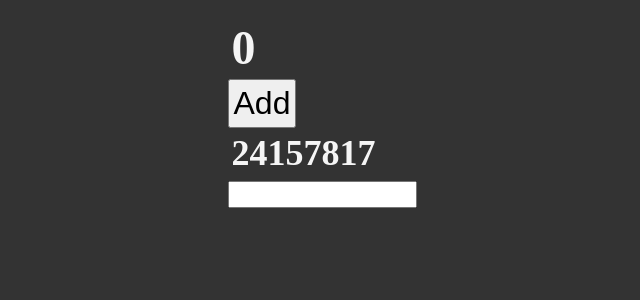
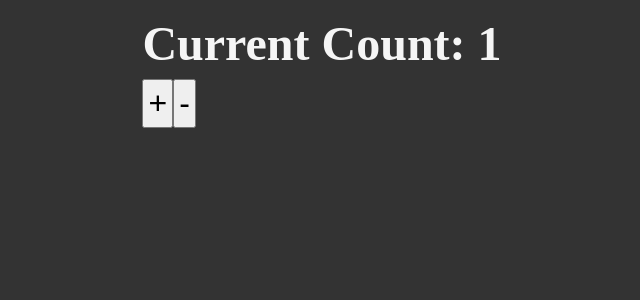
Before and after one commit to Buyaki01/hello-react-typescript, a React (Vite) app: page / in a window 1280 px wide. Shown: the top 300 px of the page, without its empty margins (318-958 px from the left). Built offline with nearby package versions, Linux system fonts and the light colour scheme.

Commit message:
Add a simple example of a counter component

```diff
--- a/src/App.tsx
+++ b/src/App.tsx
@@ -1,51 +1,10 @@
-import { useState, useEffect, useCallback, useMemo, useRef, MouseEvent, KeyboardEvent } from "react"
-
-interface User {
-  id: number,
-  username: string,
-}
-
-type fibFunc = (n: number) => number
-
-const fib: fibFunc = (n) => {
-  if (n < 2) return n
-  return fib(n - 1) + fib(n - 2)
-}
-
-const myNum: number = 37
+import { Counter } from "./Counter"
 
 function App() {
-  // const [count, setCount] = useState<User[]>([])
-  // const [count, setCount] = useState<User>({} as User) // You would only do this if you knew you were going to fill this state very quickly or it could cause some errors
-  const [count, setCount] = useState<number>(0)
-  const [users, setUsers] = useState<User[] | null>(null)
-
-  const inputRef = useRef<HTMLInputElement>(null) //we could have null! to explicitly tell TypeScript that you are aware that the initial value might be null, but you are asserting that it won't be null during the runtime of your code
-
-  // if (!inputRef.current) // typeof
-
-  console.log(inputRef?.current)
-  console.log(inputRef?.current?.value)
-
-  useEffect(() => {
-    console.log('mounting')
-    console.log('Users: ', users)
-
-    return () => console.log('unmounting')
-
-  }, [users])
-
-  const addTwo = useCallback((e: MouseEvent<HTMLButtonElement> | KeyboardEvent<HTMLButtonElement>) => setCount(prev => prev + 2), [])
-
-  const result = useMemo(() => fib(myNum), [myNum])
-
   return (
-    <div className="App">
-      <h1>{count}</h1>
-      <button onClick={addTwo}>Add</button>
-      <h2>{result}</h2>
-      <input ref={inputRef} type="text"/>
-    </div>
+    <>
+      <Counter>{(num: number) => <>Current Count: {num}</>}</Counter>
+    </>
   )
 }
 
--- /dev/null
+++ b/src/Counter.tsx
@@ -0,0 +1,22 @@
+import { useState, ReactNode } from 'react'
+
+type ChildrenType = {
+  children: (num: number) => ReactNode
+}
+
+export const Counter = ({ children }: ChildrenType) => {
+  const [count, setCount] = useState<number>(1)
+
+  const increment = () => setCount(prev => prev + 1)
+  const decrement = () => setCount(prev => prev - 1)
+
+  return (
+    <>
+      <h1>{children(count)}</h1>
+      <div>
+        <button onClick={increment}>+</button>
+        <button onClick={decrement}>-</button>
+      </div>
+    </>
+  )
+}
```
